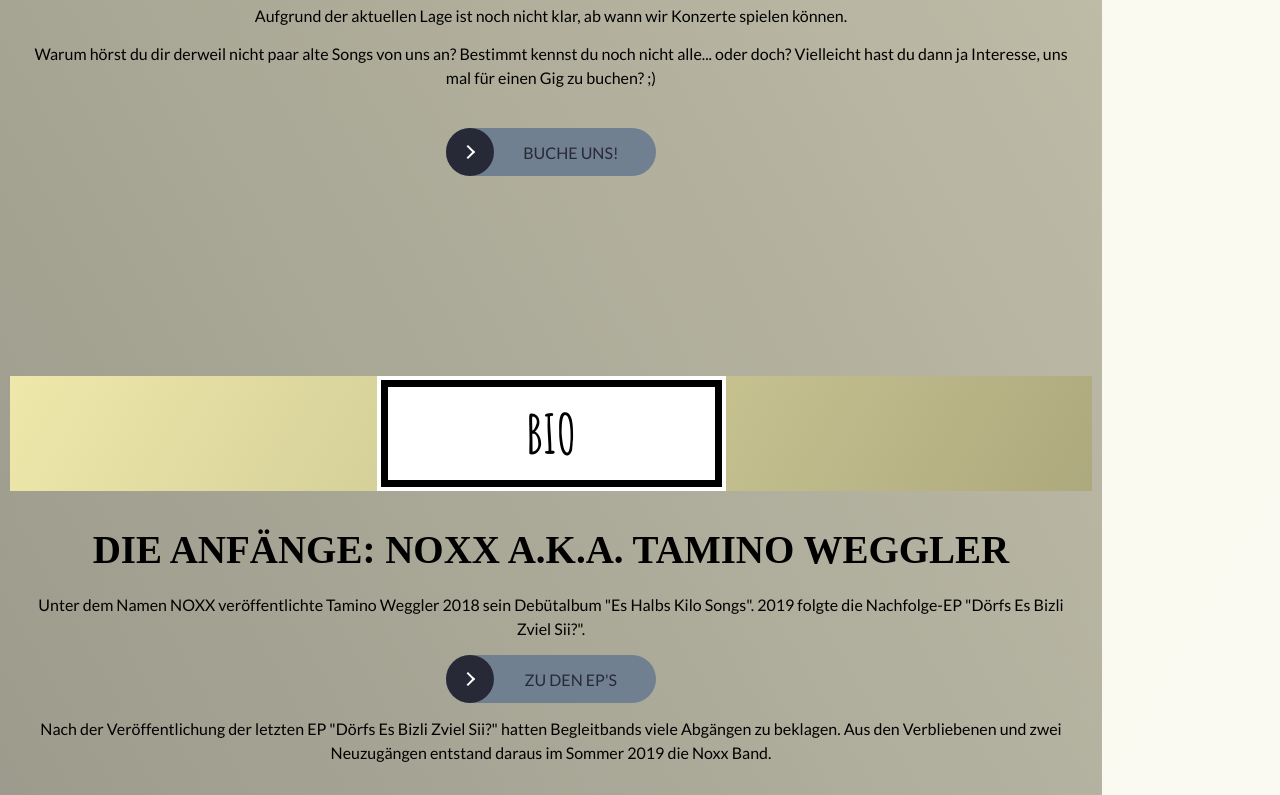
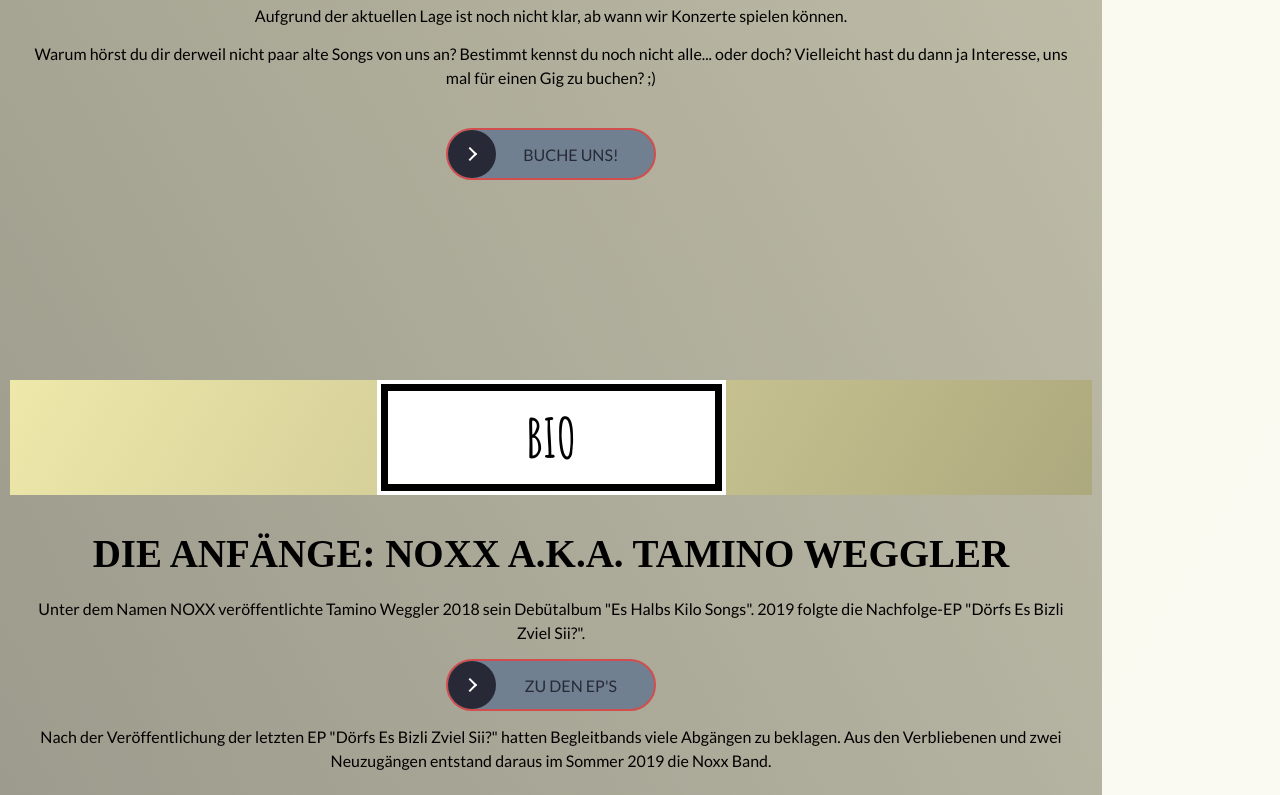
Before and after one commit to weeebr/noxx, a React (Create React App) app: page / in a window 1280 px wide. Shown: the part 1800-2595 px from the top of the page. Built offline with nearby package versions, Linux system fonts and the light colour scheme; a web font is replaced by a local one.

Commit message:
add secondary color

```diff
--- a/src/GlobalStyle.js
+++ b/src/GlobalStyle.js
@@ -82,6 +82,7 @@ const GlobalStyle = createGlobalStyle`
   h1 {
     ${getString(typography.h1)}
     margin-bottom: 40px;
+    color: #d24e4e;
 
     ${breakpoint(device.tablet)} {
       margin-top: 40px;
--- a/src/page-components/LinkButton.js
+++ b/src/page-components/LinkButton.js
@@ -21,6 +21,7 @@ const Wrapper = styled.div`
       height: auto;
       background: slategray;
       border-radius: 40px;
+      border: 2px solid #d24e4e;
 
       ${breakpoint(device.tablet)} {
         width: 195px;
--- a/src/page-components/Navigation.js
+++ b/src/page-components/Navigation.js
@@ -45,7 +45,7 @@ const StyledNavigation = styled.aside`
       }
 
       &.active {
-        color: rgb(37, 37, 36);
+        color: #d24e4e;
         &:after {
           content: "⦁";
           font-size: 41px;
```
